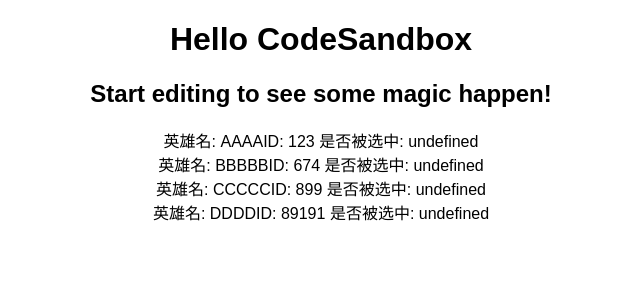
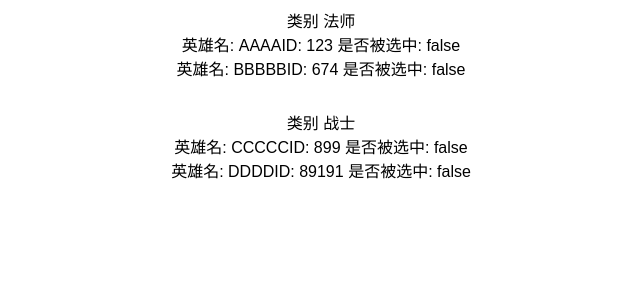
Before and after one commit to mogewcy/react-rerender-test, a React (Create React App) app: page / in a window 1280 px wide. Shown: the top 300 px of the page, without its empty margins (319-959 px from the left). Built offline with nearby package versions, Linux system fonts and the light colour scheme.

Commit message:
原始代码-未做任何优化

```diff
--- a/src/App.js
+++ b/src/App.js
@@ -30,14 +30,26 @@
   }
 };
 
+const isChoosed = (list, id) => {
+  return list.map((item) => item.heroId).includes(id);
+};
+
 const HeroRadio = React.memo(
   ({ name, heroId, index, changeOption, isChoosed }) => {
+    console.log(`组件渲染：HeroRadio，${heroId}`);
+
     const onClick = useCallback(() => {
       console.log(`点击了英雄: ID：${heroId}`);
       changeOption({
-        heroId
+        heroId,
+        index,
+        name
       });
-    }, [changeOption, heroId]);
+    }, [changeOption, heroId, index, name]);
+
+    useEffect(() => {
+      console.log("changeOption变化");
+    }, [changeOption]);
 
     return (
       <div onClick={onClick}>
@@ -51,19 +63,31 @@
   }
 );
 
-function ListContainer({ list, options, changeOption }) {
-  return list.map((item, index) => {
+function ListContainer({ list, options, changeOption, name }) {
+  console.log(`组件渲染：ListContainer`);
+
+  return (
+    <div
+      style={{
+        marginBottom: 30
+      }}
+    >
+      <span>类别 {name}</span>
+      {list.map((item, index) => {
         return (
           <HeroRadio
             {...item}
             key={item.heroId}
             index={index}
             changeOption={changeOption}
+            isChoosed={isChoosed(options, item.heroId)}
           >
             {" "}
           </HeroRadio>
         );
-  });
+      })}
+    </div>
+  );
 }
 
 function App() {
@@ -73,19 +97,42 @@
 
   const [choosedOption, setChoosedOption] = useState([]);
 
-  const changeOption = useCallback(() => {}, []);
+  const changeOption = useCallback(
+    ({ heroId, ...rest }) => {
+      const options = [...choosedOption];
+
+      const indexInChoosedOption = options.findIndex(
+        (item) => item.heroId === heroId
+      );
+
+      if (indexInChoosedOption === -1) {
+        //未选择到已选择, 添加到这里
+        options.push({
+          heroId,
+          ...rest
+        });
+      } else {
+        options.splice(indexInChoosedOption, 1); //存在的话就删除
+      }
+
+      setChoosedOption(options);
+
+      console.log(indexInChoosedOption);
+    },
+    [choosedOption]
+  );
+
+  console.log(`根组件渲染：App`);
 
   return (
     <div className="App">
-      <h1>Hello CodeSandbox</h1>
-      <h2>Start editing to see some magic happen!</h2>
-
       {Object.keys(list).map((key) => {
         return (
           <ListContainer
             list={list[key].list}
             options={choosedOption}
             changeOption={changeOption}
+            name={list[key].name}
           >
             {" "}
           </ListContainer>
```
Lines whose indentation alone changed are shown as unchanged.
